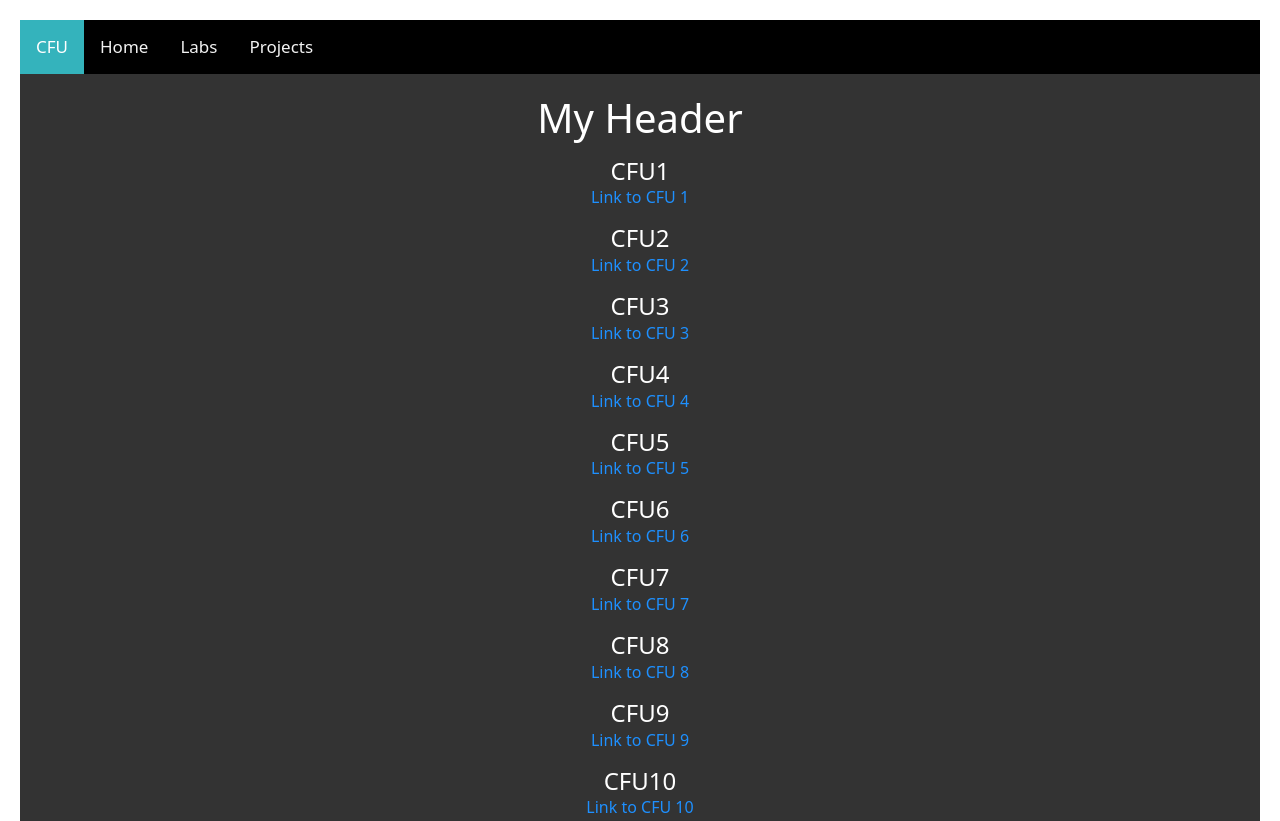
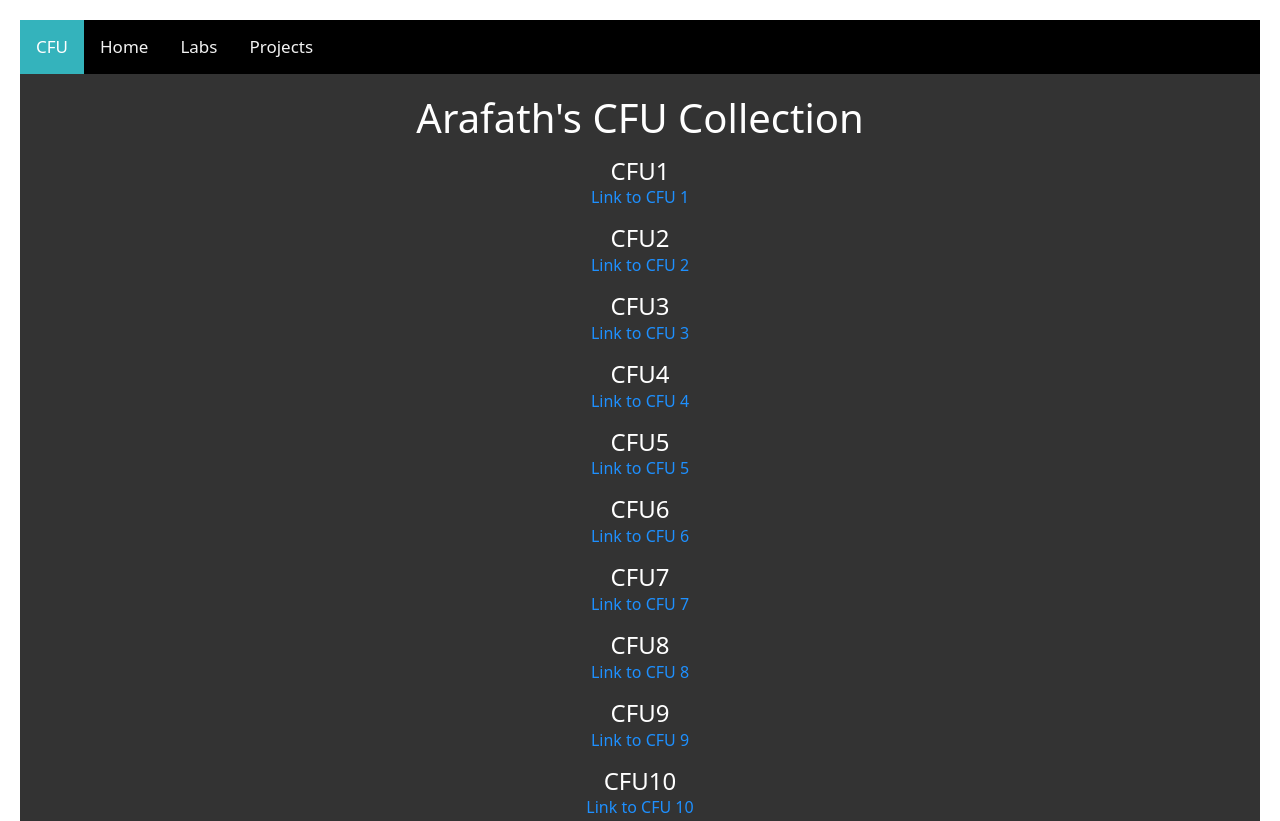
Before and after one commit to arafatha2/SophmorePortfolio, a plain HTML site: page games.html in a window 1280 px wide. Shown: the top 821 px of the page. Drawn offline with nearby package versions, Linux system fonts and the light colour scheme; a web font is replaced by a local one.

Commit message:
Update games.html

```diff
--- a/games.html
+++ b/games.html
@@ -26,7 +26,7 @@
 
 <body>
     <header>
-        <h1>My Header</h1>
+        <h1>Arafath's CFU Collection</h1>
         <nav>
             <ul>
                 <li>
```
